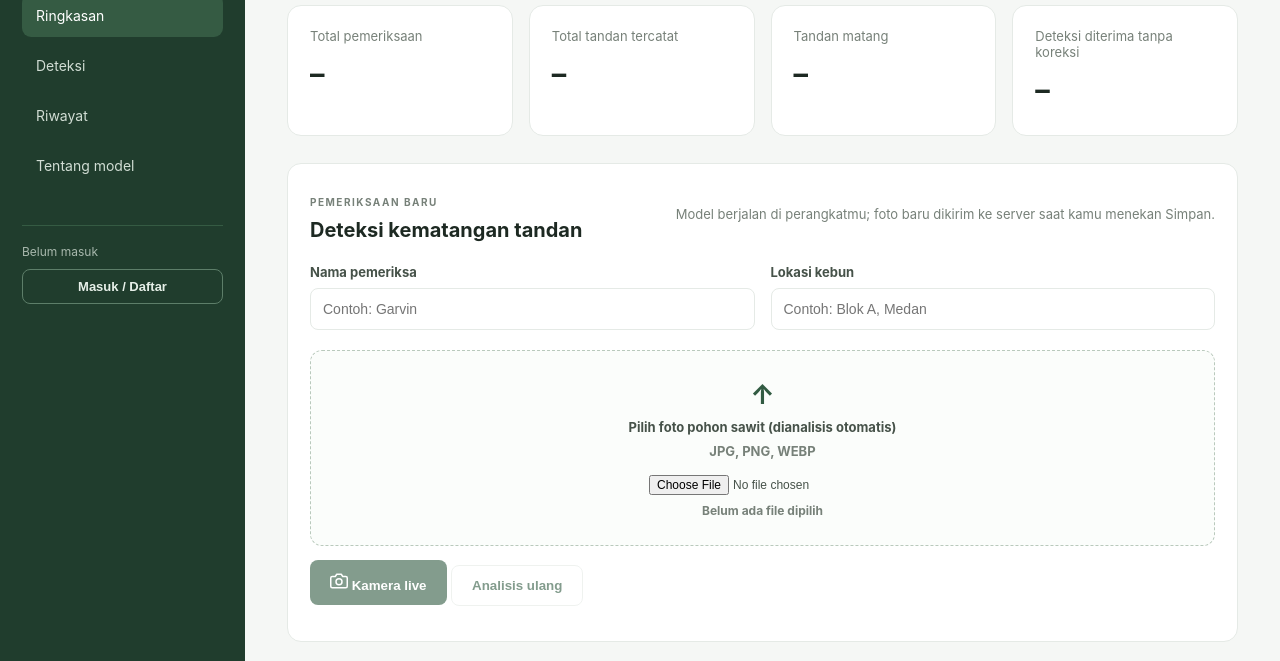
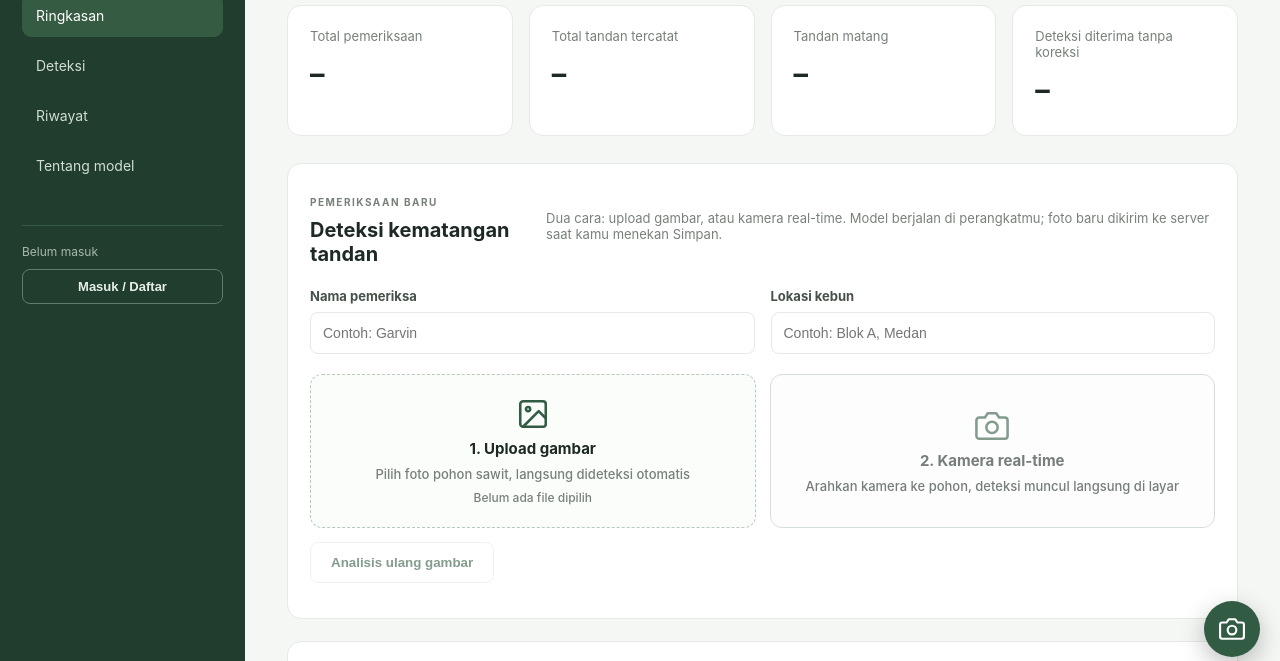
Before and after one commit to GarvinTris/palmvision-ai, a plain HTML site: page frontend/index.html in a window 1280 px wide. Shown: the part 123-784 px from the top of the page. Drawn offline with nearby package versions, Linux system fonts and the light colour scheme.

Commit message:
'Penambahan Fitur Upload foto & Kamera Real time'

```diff
--- a/frontend/index.html
+++ b/frontend/index.html
@@ -5,6 +5,17 @@
   <meta name="viewport" content="width=device-width, initial-scale=1.0">
   <title>PalmVision AI</title>
   <link rel="stylesheet" href="style.css">
+  <style>
+    .mode-grid{display:grid;grid-template-columns:1fr 1fr;gap:14px;margin:20px 0 14px}
+    .mode-card{display:flex;flex-direction:column;align-items:center;justify-content:center;text-align:center;gap:8px;min-height:150px;padding:22px;border:1.5px dashed #b9c9bc;border-radius:12px;background:#fbfdfb;color:var(--ink);cursor:pointer;font:inherit;font-size:13px;font-weight:500}
+    .mode-card strong{font-size:15px}
+    .mode-card:hover{border-color:var(--green);background:var(--green2)}
+    .mode-icon{color:var(--green);display:inline-flex}
+    .mode-camera{border-style:solid}
+    .visually-hidden{position:absolute;width:1px;height:1px;opacity:0;overflow:hidden;pointer-events:none}
+    .cam-fab{position:fixed;right:20px;bottom:20px;width:56px;height:56px;border-radius:50%;padding:0;display:flex;align-items:center;justify-content:center;box-shadow:0 8px 24px rgba(0,0,0,.25);z-index:50}
+    @media(max-width:700px){.mode-grid{grid-template-columns:1fr}}
+  </style>
   <link rel="preconnect" href="https://cdn.jsdelivr.net" crossorigin>
   <link rel="preload" href="model/best.onnx" as="fetch" crossorigin>
   <script defer src="https://cdn.jsdelivr.net/npm/onnxruntime-web@1.20.1/dist/ort.min.js"></script>
@@ -45,26 +56,27 @@
     <section id="inspection" class="panel">
       <div class="section-heading">
         <div><p class="eyebrow">PEMERIKSAAN BARU</p><h2>Deteksi kematangan tandan</h2></div>
-        <p class="muted">Model berjalan di perangkatmu; foto baru dikirim ke server saat kamu menekan Simpan.</p>
+        <p class="muted">Dua cara: upload gambar, atau kamera real-time. Model berjalan di perangkatmu; foto baru dikirim ke server saat kamu menekan Simpan.</p>
       </div>
       <div class="form-grid">
         <label>Nama pemeriksa<input id="inspector" placeholder="Contoh: Garvin" maxlength="80"></label>
         <label>Lokasi kebun<input id="location" placeholder="Contoh: Blok A, Medan" maxlength="120"></label>
       </div>
-      <label class="upload-area" for="imageInput">
-        <span class="upload-icon">↑</span>
-        <strong>Pilih foto pohon sawit (dianalisis otomatis)</strong>
-        <span class="muted">JPG, PNG, WEBP</span>
-        <input id="imageInput" type="file" accept="image/jpeg,image/png,image/webp">
-        <span id="fileName" class="file-name">Belum ada file dipilih</span>
-      </label>
-      <div class="btn-row">
-        <button id="cameraBtn" type="button" class="btn-camera" disabled>
-          <svg viewBox="0 0 24 24" width="18" height="18" fill="none" stroke="currentColor" stroke-width="2" stroke-linecap="round" stroke-linejoin="round" aria-hidden="true"><path d="M23 19a2 2 0 0 1-2 2H3a2 2 0 0 1-2-2V8a2 2 0 0 1 2-2h4l2-3h6l2 3h4a2 2 0 0 1 2 2z"/><circle cx="12" cy="13" r="4"/></svg>
-          Kamera live
+      <div class="mode-grid">
+        <label class="mode-card" for="imageInput">
+          <span class="mode-icon"><svg viewBox="0 0 24 24" width="34" height="34" fill="none" stroke="currentColor" stroke-width="1.8" stroke-linecap="round" stroke-linejoin="round" aria-hidden="true"><rect x="3" y="3" width="18" height="18" rx="2"/><circle cx="8.5" cy="8.5" r="1.5"/><path d="M21 15l-5-5L5 21"/></svg></span>
+          <strong>1. Upload gambar</strong>
+          <span class="muted">Pilih foto pohon sawit, langsung dideteksi otomatis</span>
+          <input id="imageInput" class="visually-hidden" type="file" accept="image/jpeg,image/png,image/webp">
+          <span id="fileName" class="file-name">Belum ada file dipilih</span>
+        </label>
+        <button id="cameraBtn" type="button" class="mode-card mode-camera" disabled>
+          <span class="mode-icon"><svg viewBox="0 0 24 24" width="34" height="34" fill="none" stroke="currentColor" stroke-width="1.8" stroke-linecap="round" stroke-linejoin="round" aria-hidden="true"><path d="M23 19a2 2 0 0 1-2 2H3a2 2 0 0 1-2-2V8a2 2 0 0 1 2-2h4l2-3h6l2 3h4a2 2 0 0 1 2 2z"/><circle cx="12" cy="13" r="4"/></svg></span>
+          <strong>2. Kamera real-time</strong>
+          <span>Arahkan kamera ke pohon, deteksi muncul langsung di layar</span>
         </button>
-        <button id="detectBtn" type="button" class="btn-ghost-dark" disabled>Analisis ulang</button>
       </div>
+      <div class="btn-row"><button id="detectBtn" type="button" class="btn-ghost-dark" disabled>Analisis ulang gambar</button></div>
       <p id="message" class="message" role="status"></p>
 
       <div id="result" class="result hidden">
@@ -113,6 +125,11 @@
     </form>
   </dialog>
 
+  <button id="camFab" class="cam-fab" type="button" aria-label="Buka kamera real-time" title="Kamera real-time"
+    onclick="var b=document.getElementById('cameraBtn'); if(b.disabled){document.getElementById('message').textContent='Model masih dimuat, coba lagi sebentar.'} else {b.click()}">
+    <svg viewBox="0 0 24 24" width="26" height="26" fill="none" stroke="currentColor" stroke-width="2" stroke-linecap="round" stroke-linejoin="round" aria-hidden="true"><path d="M23 19a2 2 0 0 1-2 2H3a2 2 0 0 1-2-2V8a2 2 0 0 1 2-2h4l2-3h6l2 3h4a2 2 0 0 1 2 2z"/><circle cx="12" cy="13" r="4"/></svg>
+  </button>
+
   <dialog id="cameraDialog" class="cam-dialog">
     <div class="cam-wrap">
       <video id="camVideo" playsinline muted autoplay></video>
```
